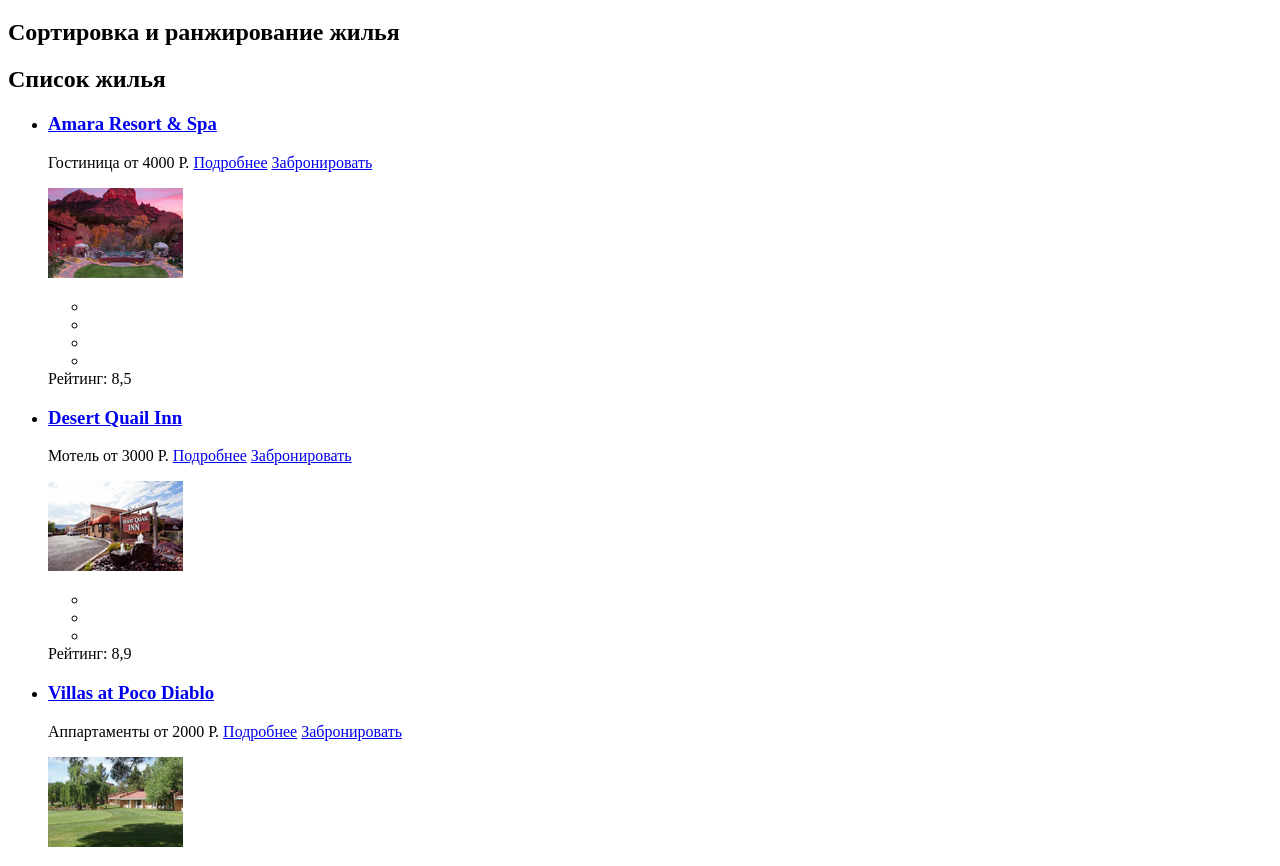
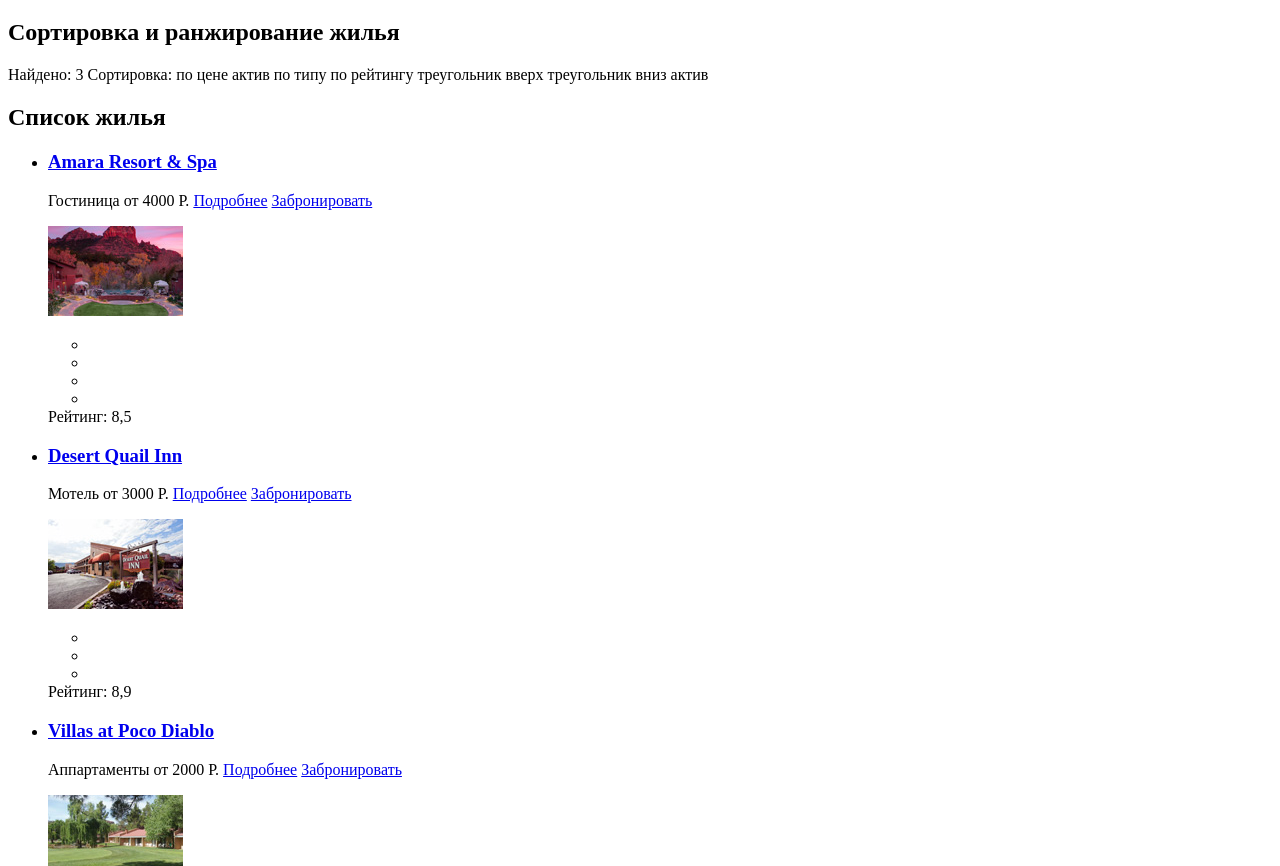
Before and after one commit to 18masich10/418063-sedona-24, a plain HTML site: page hotels.html in a window 1280 px wide. Shown: the part 1199-2065 px from the top of the page. Drawn offline with Linux system fonts and the light colour scheme.

Commit message:
Небольшие правки в html коде

```diff
--- a/hotels.html
+++ b/hotels.html
@@ -76,7 +76,15 @@
         <section>
          <h2 class="visually-hidden">Сортировка и ранжирование жилья</h2>
 
+         <span class="search">Найдено: 3</span>
+         <span>Сортировка:</span>     <!-- Необходимый класс для спан-->
 
+          <a>по цене актив</a>
+          <a>по типу</a>                         <!-- Вопрос вцелом по этому блоку -->
+          <a>по рейтингу</a>
+
+          <a>треугольник вверх</a>
+          <a>треугольник вниз актив</a>
         </section>
 
         <section class="catalog">
```
Also changed, not shown: index.html (+6 -7 lines).
